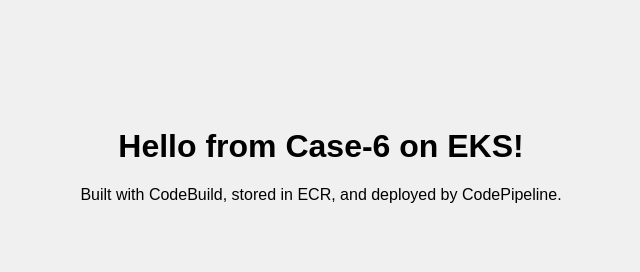
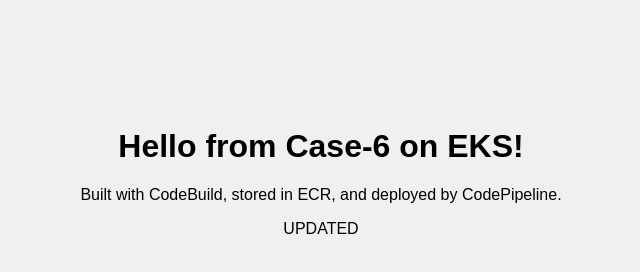
Before and after one commit to vabalops/case-6-buildfiles, a plain HTML site: page index.html in a window 1280 px wide. Shown: the whole page, without its empty margins (319-959 px from the left). Drawn offline with Linux system fonts and the light colour scheme.

Commit message:
Update index.html

```diff
--- a/index.html
+++ b/index.html
@@ -14,5 +14,6 @@
   >
     <h1>Hello from Case-6 on EKS!</h1>
     <p>Built with CodeBuild, stored in ECR, and deployed by CodePipeline.</p>
+    <p>UPDATED</p>
   </body>
 </html>
```
